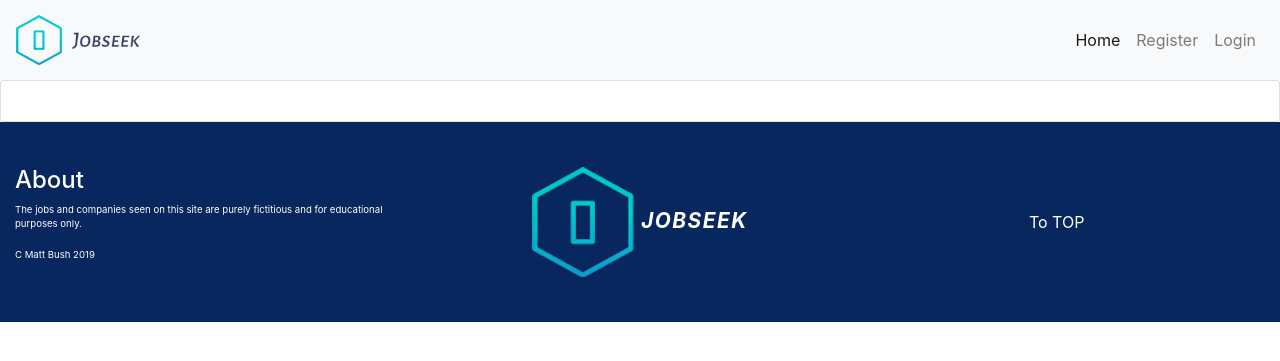
After one commit to gitbush/jobseek, a Flask app: page /register in a window 1280 px wide. The commit adds this page. Shown: the top 361 px of the page. Run offline with Flask 2, Linux system fonts and the light colour scheme; some libraries are stand-ins or nearby versions.

Commit message:
Create register route and register template
For register form. Test in browser

```diff
--- a/app.py
+++ b/app.py
@@ -7,5 +7,10 @@ app = Flask(__name__)
 def home():
     return render_template('home.html')
 
+@app.route("/register")
+def register():
+    return render_template('register.html')
+
+
 if __name__ == "__main__":
     app.run(debug=True)
--- a/templates/base.html
+++ b/templates/base.html
@@ -33,6 +33,8 @@
         </nav>
     </header>
 
+    {% block content %}
+    {% endblock %}
 
     <footer class="footer">
         <div>
--- /dev/null
+++ b/templates/register.html
@@ -0,0 +1,10 @@
+{% extends 'base.html' %}
+
+{% block content %}
+    <div class="card">
+        <div class="card-body">
+
+        </div>
+    </div>
+
+{% endblock content %}
```
